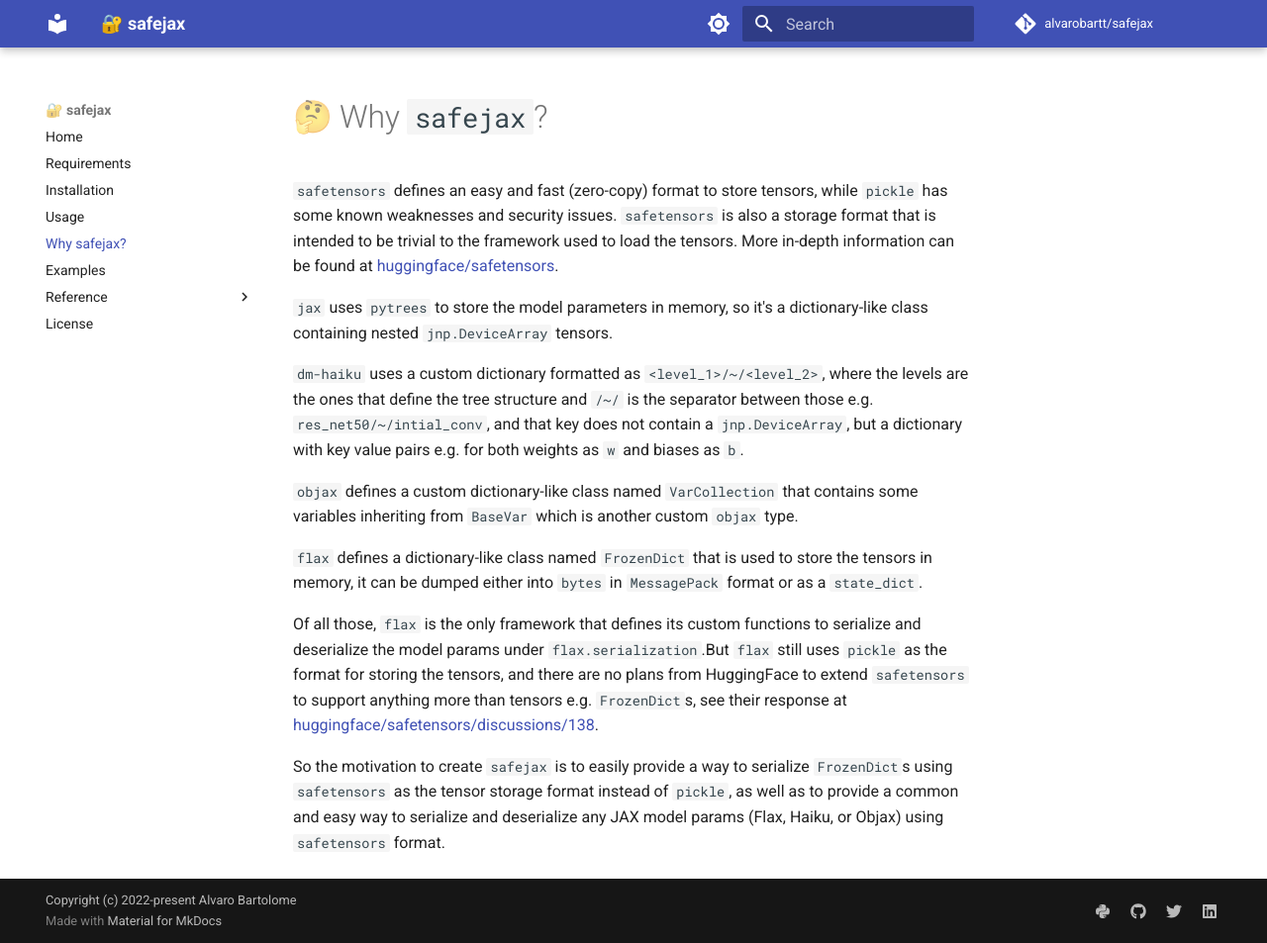
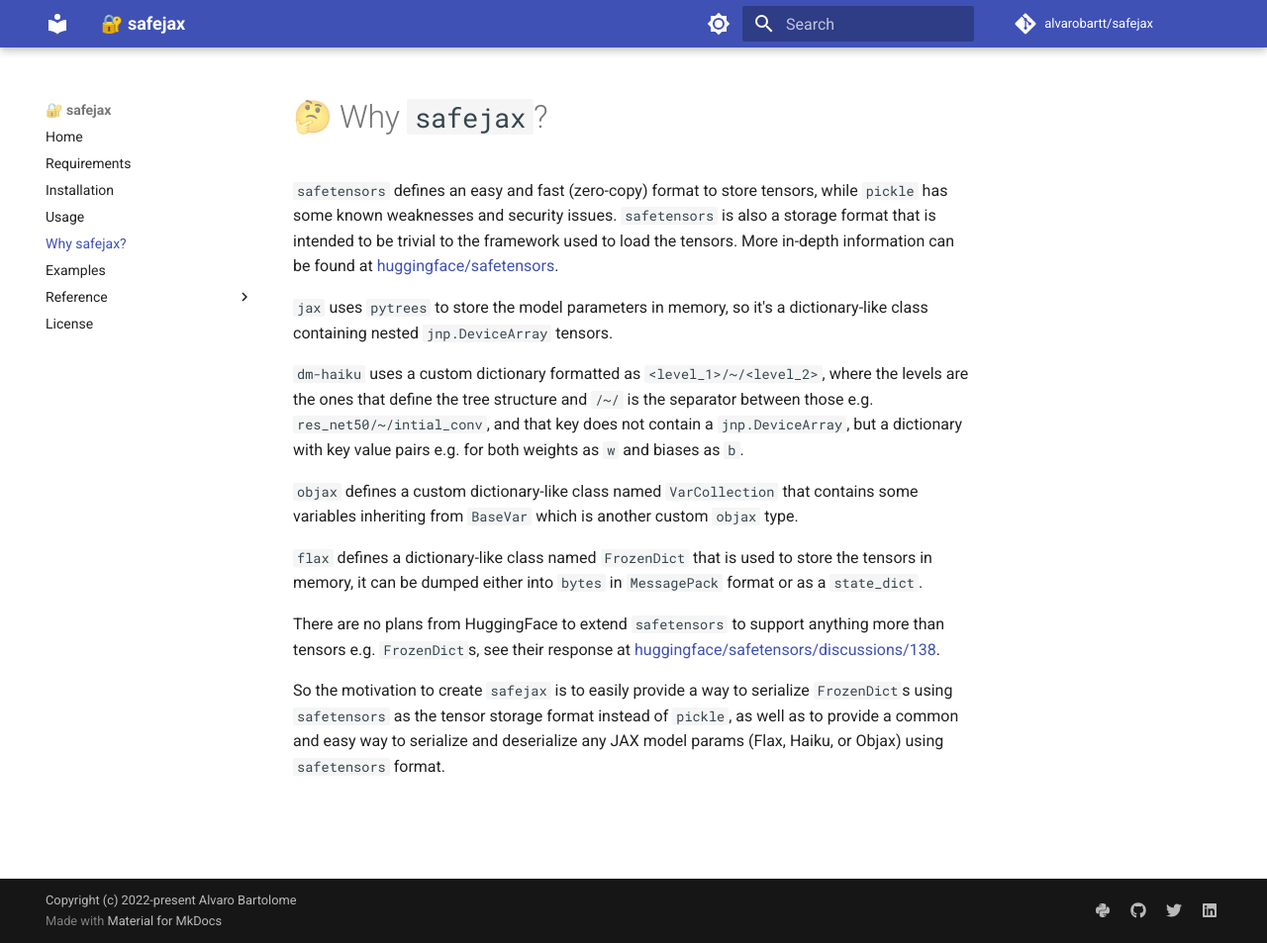
Before and after one commit to alvarobartt/safejax, an MkDocs documentation site: the page built from docs/why_safejax.md, in a window 1280 px wide and 953 px high. Shown: the whole window at 99% size. Built offline with MkDocs 1.6.1 and Material for MkDocs 9.7.7, drawn with Linux system fonts in a browser that asks for light colours; comment, search, counter and statistics services are not loaded.

Commit message:
📝 Update `docs/why_safejax.md`

```diff
--- a/docs/why_safejax.md
+++ b/docs/why_safejax.md
@@ -21,11 +21,8 @@
 store the tensors in memory, it can be dumped either into `bytes` in `MessagePack`
 format or as a `state_dict`.
 
-Of all those, `flax` is the only framework that defines its custom functions to
-serialize and deserialize the model params under `flax.serialization`.But `flax` still
-uses `pickle` as the format for storing the tensors, and there are no plans from HuggingFace
-to extend `safetensors` to support anything more than tensors e.g. `FrozenDict`s, see their
-response at [huggingface/safetensors/discussions/138](https://github.com/huggingface/safetensors/discussions/138).
+There are no plans from HuggingFace to extend `safetensors` to support anything more than tensors
+e.g. `FrozenDict`s, see their response at [huggingface/safetensors/discussions/138](https://github.com/huggingface/safetensors/discussions/138).
 
 So the motivation to create `safejax` is to easily provide a way to serialize `FrozenDict`s
 using `safetensors` as the tensor storage format instead of `pickle`, as well as to provide
```
